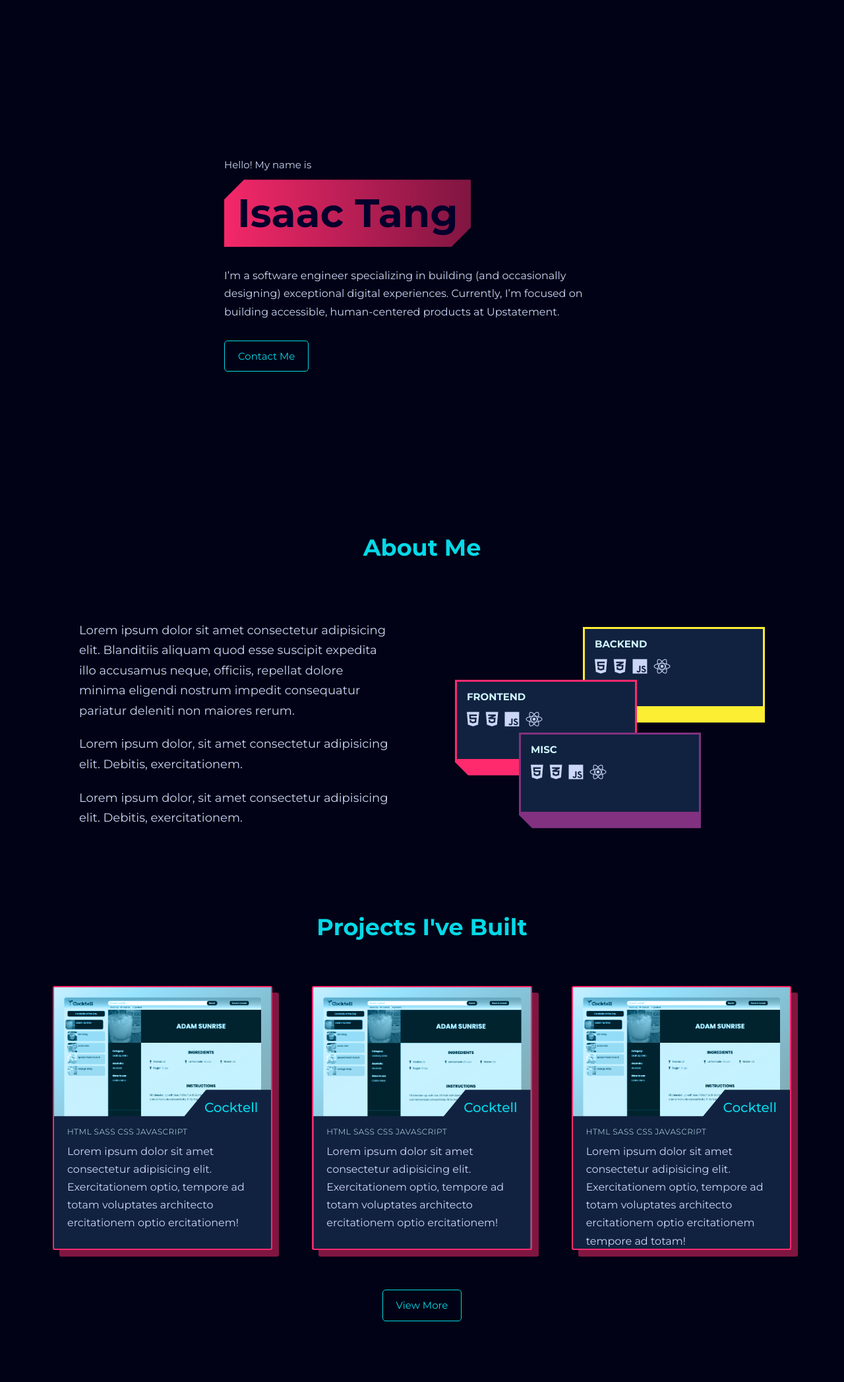
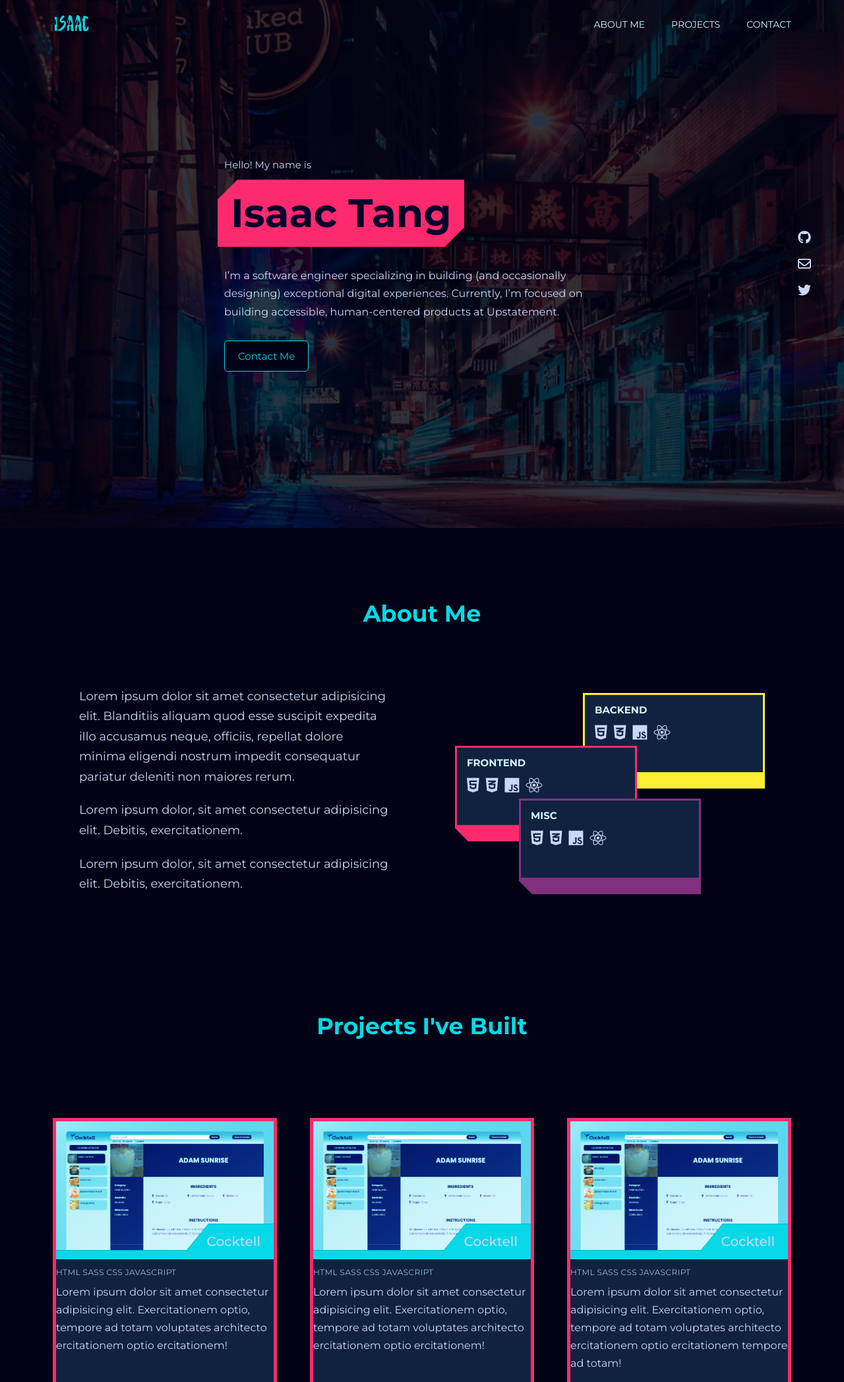
Before and after one commit to Isaactangky/portfolio, a website: page index.html in a window 1280 px wide. Shown: the top 2094 px of the page at 66% size. Drawn offline with Linux system fonts and the light colour scheme.

Commit message:
add navbar, refactor header design and animation

```diff
--- a/index.html
+++ b/index.html
@@ -20,19 +20,31 @@
     <title>Isaac Tang</title>
   </head>
   <body>
+    <div class="nav-container">
+      <nav class="nav">
+        <div class="nav__logo">
+          <img src="img/logo2.png" alt="logo" />
+        </div>
+        <ul class="nav__links">
+          <li class="nav__item"><a href="#" class="nav__link">About Me</a></li>
+          <li class="nav__item"><a href="#" class="nav__link">Projects</a></li>
+          <li class="nav__item"><a href="#" class="nav__link">Contact</a></li>
+        </ul>
+      </nav>
+    </div>
     <div class="page-container">
       <!-- HEADER SECTION  -->
       <header class="header">
-        <!-- <div class="header__box"> -->
+        <div class="header__container">
           <span>Hello! My name is</span>
           <h1 class="heading-1">Isaac Tang</h1>
           <p class="paragraph mb-s">
             I’m a software engineer specializing in building (and occasionally
-          designing) exceptional digital experiences. Currently, I’m focused on
-          building accessible, human-centered products at Upstatement.
+            designing) exceptional digital experiences. Currently, I’m focused
+            on building accessible, human-centered products at Upstatement.
           </p>
           <a href="#contact-me" class="btn">Contact me</a>
-        <!-- </div> -->
+        </div>
       </header>
       <main class="main-container">
         <!-- ABOUT ME  -->
@@ -90,7 +102,7 @@
         </section>
         <!-- PROJECTS  -->
         <section class="section-projects">
-          <h2 class="heading-2 heading-2 projects__heading">
+          <h2 class="heading-2 heading-2 projects__heading mb-m">
             Projects I've Built
           </h2>
           <div class="card">
@@ -153,7 +165,32 @@
               </div>
             </div>
           </div>
-          <a href="#" class="btn projects__btn">View More</a>
+          <div class="card">
+            <div class="card__img card__img--1">&nbsp;</div>
+            <div class="card__content">
+              <div class="card__info">
+                <p class="card__heading">Cocktell</p>
+
+                <p class="card__techs">html sass CSS JavaScript</p>
+                <p class="card__descriptions">
+                  Lorem ipsum dolor sit amet consectetur adipisicing elit.
+                  Exercitationem optio, tempore ad totam voluptates architecto
+                  ercitationem optio ercitationem tempore ad totam!
+                </p>
+              </div>
+              <div class="card__buttons">
+                <a href="#" class="btn btn--small">Details</a>
+                <a href="#" class="btn btn--small">Live</a>
+                <a href="#" class="btn btn--small">Code</a>
+              </div>
+            </div>
+          </div>
+          <a
+            href="https://github.com/Isaactangky"
+            target="_blank"
+            class="btn projects__btn"
+            >View More</a
+          >
         </section>
         <section class="section-contact-me" id="contact-me">
           <div class="mb-l flex-center">
@@ -161,7 +198,14 @@
           </div>
         </section>
       </main>
+      <!-- FOOTER SECTION  -->
       <footer class="footer">
+        <!-- SOCIAL ICONS -->
+        <div class="footer__social-icons">
+          <i class="fa-brands fa-github footer__social-icon"></i>
+          <i class="fa-regular fa-envelope footer__social-icon"></i>
+          <i class="fa-brands fa-twitter footer__social-icon"></i>
+        </div>
         <div class="legal">Copyright &copy; 2023 Isaac TANG</div>
       </footer>
     </div>
--- a/sass/abstracts/_variables.scss
+++ b/sass/abstracts/_variables.scss
@@ -20,3 +20,14 @@ $gutter-vertical: 8rem;
 $gutter-horizontal: 6rem;
 
 $max-width: 1120px;
+
+// RESPONSIVE BREAKPOINTS
+
+$bp-l: 62.5em; // 1000px
+$bp-m: 56.25em; // 900px
+
+// ANIMATIONS
+$animate-greeting: moveIn 1s ease 0.2s;
+$animate-h1: animateHeading1 2s ease 1s;
+$animate-nav: animateVisible 1s ease 2.5s;
+$animate-selfin: moveIn 1s ease 2.5s;
--- a/sass/base/_animations.scss
+++ b/sass/base/_animations.scss
@@ -1,13 +1,13 @@
 @keyframes animateHeading1 {
   0% {
-    transform: translateX(-1rem);
+    // transform: translateX(-1rem);
     background-size: 200%;
     color: $color-primary;
   }
   100% {
     background-size: 220%;
     background-position: 100%;
-    transform: translateX(0);
+    // transform: translateX(0);
     color: $color-primary-dark-2;
   }
 }
@@ -22,3 +22,14 @@
     opacity: 1;
   }
 }
+
+@keyframes animateVisible {
+  0% {
+    opacity: 0;
+    visibility: hidden;
+  }
+  100% {
+    opacity: 1;
+    visibility: visible;
+  }
+}
--- a/sass/base/_base.scss
+++ b/sass/base/_base.scss
@@ -8,6 +8,9 @@
 }
 html {
   font-size: 62.5%;
+  @media only screen and (max-width: $bp-l) {
+    font-size: 50%;
+  }
 }
 
 body {
--- a/sass/base/_typography.scss
+++ b/sass/base/_typography.scss
@@ -26,9 +26,9 @@ body {
     90deg,
     transparent 0%,
     transparent 50%,
-    $color-secondary 50.1%,
-    rgba($color-secondary, 0.5) 100%
+    $color-secondary 50.1%
   );
+  // rgba($color-secondary, 0.5) 100%
   background-size: 200%;
   transition: all 0.2s cubic-bezier(1, 0, 0, 1);
   clip-path: polygon(
@@ -39,7 +39,7 @@ body {
     calc(100% - 3rem) 100%,
     0 100%
   );
-  animation: animateHeading1 0.5s cubic-bezier(1, 0, 0, 1) 1s;
+  animation: $animate-h1;
   animation-fill-mode: forwards;
   // &:hover {
   //   color: $color-primary-dark-2;
--- a/sass/components/_card.scss
+++ b/sass/components/_card.scss
@@ -1,15 +1,25 @@
 .card {
-  height: 40rem;
-  border: 2px solid $color-secondary;
+  height: 43rem;
+  border: 5px solid $color-secondary;
+  border-bottom: 3rem solid $color-secondary;
 
-  border-radius: 3px;
   overflow: hidden;
-  box-shadow: 1rem 1rem 0rem rgba($color-secondary, 0.5);
+  // box-shadow: 1rem 1rem 0rem rgba($color-secondary, 0.5);
   background-color: $color-white;
+  clip-path: polygon(
+    0 0,
+    100% 0%,
+    100% 2rem,
+    100% 100%,
+    2rem 100%,
+    0 calc(100% - 2rem)
+  );
   &__img {
     background-size: cover;
     height: 20rem;
-    background-blend-mode: color;
+    width: 100%;
+    background-blend-mode: soft-light;
+    display: block;
     // clip-path: polygon(0 0, 100% 0, 100% 85%, 0 100%);
     // -webkit-clip-path: polygon(0 0, 100% 0, 100% 85%, 0 100%);
     // border-top-left-radius: 2px;
@@ -26,7 +36,7 @@
     }
   }
   &__content {
-    height: 35rem;
+    // height: 35rem;
     background-color: $color-primary-dark-3;
     transition: all 0.3s;
     color: $color-white;
@@ -54,15 +64,17 @@
   // CARD CONTENT
   &__info {
     height: 25rem;
-    padding: 1rem 2rem 0rem;
   }
   &__heading {
     // letter-spacing: 1px;
+    background-color: $color-primary;
+    color: $color-white;
     text-align: right;
     font-size: 2rem;
-    color: $color-primary;
+    // color: $color-primary;
     font-weight: 500;
     margin-bottom: 1rem;
+    padding: 1rem 2rem;
   }
   &__techs {
     text-transform: uppercase;
--- a/sass/layout/_footer.scss
+++ b/sass/layout/_footer.scss
@@ -6,4 +6,30 @@
   flex-direction: column;
   justify-content: center;
   align-items: center;
+
+  &__social-icons {
+    height: 100vh;
+    width: 6rem;
+    position: fixed;
+    right: 3rem;
+    top: 0;
+    font-size: 2rem;
+    display: flex;
+    flex-direction: column;
+    align-items: center;
+    justify-content: center;
+    gap: 2rem;
+    animation: $animate-nav;
+    animation-fill-mode: backwards;
+  }
+  &__social-icon {
+    transition: all 0.5s;
+    cursor: pointer;
+
+    &:hover {
+      transform: translateY(-3px) scale(1.3);
+      color: $color-primary;
+      // box-shadow: 0 0.5rem 0.5rem rgba($color-white, 0.5);
+    }
+  }
 }
--- a/sass/layout/_header.scss
+++ b/sass/layout/_header.scss
@@ -1,13 +1,26 @@
 .header {
-  grid-column: 2 / -2;
-  align-self: center;
-  justify-self: center;
+  grid-column: 1 / -1;
+  // align-self: center;
+  // justify-self: center;
+  background-image: linear-gradient(
+      rgba($color-black, 0.8),
+      rgba($color-black, 0.8)
+    ),
+    url(../../img/hero.png);
+  background-size: cover;
+  background-position: bottom;
+  display: flex;
+  flex-direction: column;
+  align-items: center;
+  justify-content: center;
+  &__container {
+  }
   span {
     color: $color-white;
     display: block;
     font-size: 1.5rem;
     margin-bottom: 1rem;
-    animation: moveIn 1s ease 0.2s;
+    animation: $animate-greeting;
     animation-fill-mode: backwards;
   }
   p {
@@ -16,7 +29,7 @@
 
   p,
   a {
-    animation: moveIn 1s ease 1.5s;
+    animation: $animate-selfin;
     animation-fill-mode: backwards;
   }
   &__box {
--- /dev/null
+++ b/sass/layout/_navbar.scss
@@ -0,0 +1,49 @@
+.nav-container {
+  height: 6rem;
+  width: 100%;
+  padding: 2rem 4rem;
+  position: fixed;
+  top: 0;
+  left: 0;
+  z-index: 9999;
+  // display: flex;
+  // align-items: center;
+  // justify-content: center;
+}
+.nav {
+  width: 100%;
+  max-width: $max-width;
+
+  margin: 0 auto;
+  display: flex;
+  justify-content: space-between;
+  align-items: center;
+  color: $color-primary-light;
+  animation: $animate-nav;
+  animation-fill-mode: backwards;
+
+  &__logo {
+    img {
+      height: 3rem;
+      // width: 100%;
+    }
+  }
+  &__links {
+    list-style: none;
+    text-decoration: none;
+    display: flex;
+    justify-content: space-between;
+    gap: 4rem;
+  }
+  &__link:any-link {
+    color: $color-primary-light;
+    text-decoration: none;
+    text-transform: uppercase;
+    font-size: 1.4rem;
+    transition: all 0.3s;
+    text-shadow: 0 0.5rem 0.5rem rgba($color-black, 0.5);
+    &:hover {
+      color: $color-primary;
+    }
+  }
+}
--- a/sass/pages/_home.scss
+++ b/sass/pages/_home.scss
@@ -1,31 +1,12 @@
-.section-projects {
-  padding: 5rem 0;
-  display: grid;
-  grid-template-columns: repeat(auto-fit, minmax(25rem, 1fr));
-  gap: 6rem;
-}
-.projects {
-  &__heading {
-    grid-column: 1 / -1;
-    justify-self: center;
-  }
-  &__btn {
-    grid-column: 1 / -1;
-    justify-self: center;
-  }
-}
-
-////////////////////////////////////////////////////////////////
-// ABOUT ME
 .section-about-me {
-  padding: 0rem 2rem 5rem;
+  padding: 10rem 2rem;
 }
 
 .about-me {
   display: grid;
-  grid-template-columns: repeat(auto-fit, minmax(50rem, 1fr));
+  grid-template-columns: repeat(auto-fit, minmax(45rem, 1fr));
   gap: 6rem;
-
+  // BACKGROUND
   &__background,
   &__skills {
     padding: 2rem;
@@ -35,6 +16,7 @@
       font-size: 1.8rem;
     }
   }
+  // SKILLS
   &__skills {
     padding-top: 3rem;
 
@@ -45,6 +27,11 @@
     gap: 1.5rem;
     &:hover .about-me__skill:not(:hover) {
       transform: scale(0.9);
+    }
+    @media only screen and (max-width: $bp-m) {
+      display: flex;
+      // flex-direction: column;
+      align-items: center;
     }
   }
   &__skill {
@@ -62,6 +49,10 @@
     );
     border: 3px solid $color-secondary;
     border-bottom: 2.5rem solid $color-secondary;
+
+    @media only screen and (max-width: $bp-m) {
+      flex: 1;
+    }
     &:hover {
       background-color: $color-primary-dark;
       transform: scale(1.05);
@@ -126,3 +117,22 @@
   padding: 5rem 0;
   display: flex;
 }
+////////////////////////////////////////////////////////////////
+// PROJECTS
+
+.section-projects {
+  padding: 5rem 0;
+  display: grid;
+  grid-template-columns: repeat(auto-fit, minmax(25rem, 1fr));
+  gap: 5rem;
+}
+.projects {
+  &__heading {
+    grid-column: 1 / -1;
+    justify-self: center;
+  }
+  &__btn {
+    grid-column: 1 / -1;
+    justify-self: center;
+  }
+}
--- a/sass/styles.scss
+++ b/sass/styles.scss
@@ -9,7 +9,9 @@
 @import "components/button";
 @import "components/card";
 
+@import "layout/navbar";
 @import "layout/header";
 @import "layout/grid";
 @import "layout/footer";
+
 @import "pages/home";
```
Also changed, not shown: img/hero.jpg (added), img/hero.png (added), img/logo.png (added), img/logo2.png (added), img/logo2.svg (added), sass/styles.css, 3 other files. Lines whose indentation alone changed are shown as unchanged.
